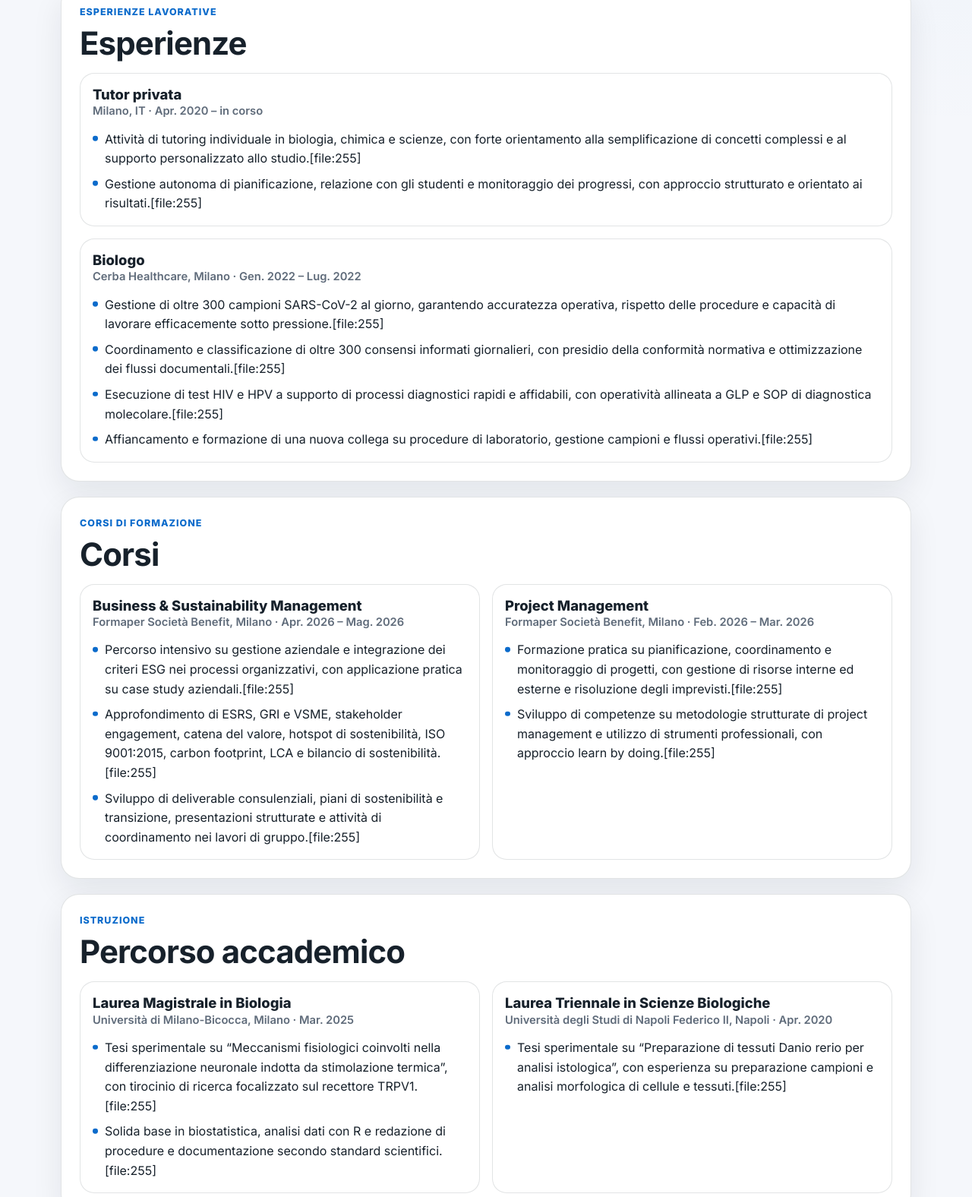
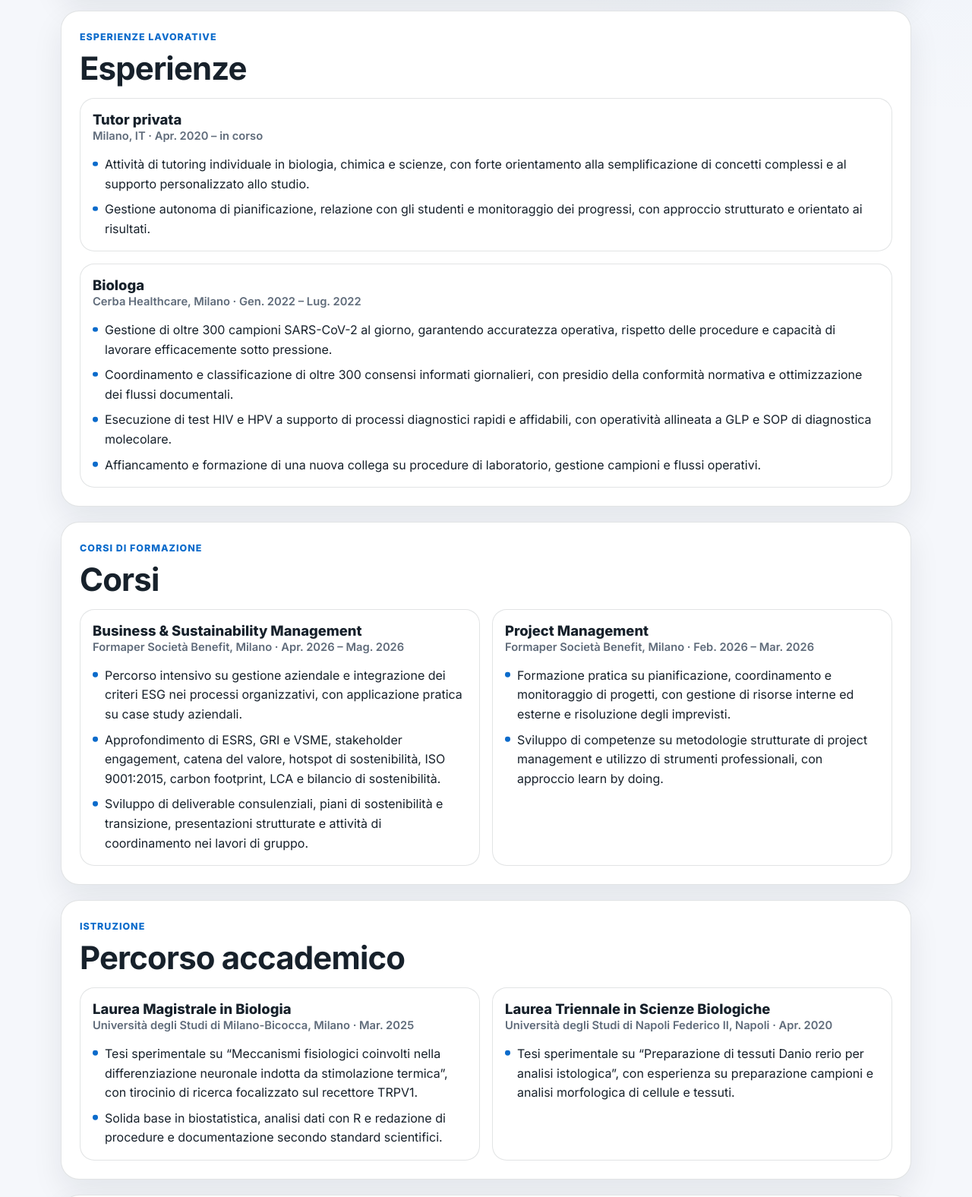
Before and after one commit to angelallegretto/angelallegretto.github.io, a plain HTML site: page index.html in a window 1280 px wide. Shown: the part 848-2424 px from the top of the page at 76% size. Drawn offline with Linux system fonts and the light colour scheme.

Commit message:
modifica5, scarica cv ed esperienze aggiustate, aggiunte hard skills

```diff
--- a/index.html
+++ b/index.html
@@ -255,6 +255,8 @@
     .quick-box {
       display: grid;
       gap: var(--space-3);
+       width: 100%;
+       align-content: start;
     }
 
     .contact-grid {
@@ -275,6 +277,7 @@
       font-size: var(--text-sm);
       font-weight: 700;
       transition: 180ms ease;
+       flex: 1 1 220px;
     }
 
     .contact-link {
@@ -286,6 +289,9 @@
       display: flex;
       flex-wrap: wrap;
       gap: var(--space-3);
+       width: 100%;
+  justify-content: flex-start;
+  align-items: stretch;
     }
 
     .cta-btn.primary {
@@ -588,23 +594,23 @@ Mi interessa contribuire in contesti in cui ricerca, metodo e sostenibilità pos
               </div>
             </div>
             <ul class="bullet-list" role="list">
-              <li>Attività di tutoring individuale in biologia, chimica e scienze, con forte orientamento alla semplificazione di concetti complessi e al supporto personalizzato allo studio.[file:255]</li>
-              <li>Gestione autonoma di pianificazione, relazione con gli studenti e monitoraggio dei progressi, con approccio strutturato e orientato ai risultati.[file:255]</li>
+              <li>Attività di tutoring individuale in biologia, chimica e scienze, con forte orientamento alla semplificazione di concetti complessi e al supporto personalizzato allo studio.</li>
+              <li>Gestione autonoma di pianificazione, relazione con gli studenti e monitoraggio dei progressi, con approccio strutturato e orientato ai risultati.</li>
             </ul>
           </article>
 
           <article class="timeline-card">
             <div class="item-top">
               <div>
-                <div class="item-role">Biologo</div>
+                <div class="item-role">Biologa</div>
                 <div class="item-meta">Cerba Healthcare, Milano · Gen. 2022 – Lug. 2022</div>
               </div>
             </div>
             <ul class="bullet-list" role="list">
-              <li>Gestione di oltre 300 campioni SARS-CoV-2 al giorno, garantendo accuratezza operativa, rispetto delle procedure e capacità di lavorare efficacemente sotto pressione.[file:255]</li>
-              <li>Coordinamento e classificazione di oltre 300 consensi informati giornalieri, con presidio della conformità normativa e ottimizzazione dei flussi documentali.[file:255]</li>
-              <li>Esecuzione di test HIV e HPV a supporto di processi diagnostici rapidi e affidabili, con operatività allineata a GLP e SOP di diagnostica molecolare.[file:255]</li>
-              <li>Affiancamento e formazione di una nuova collega su procedure di laboratorio, gestione campioni e flussi operativi.[file:255]</li>
+              <li>Gestione di oltre 300 campioni SARS-CoV-2 al giorno, garantendo accuratezza operativa, rispetto delle procedure e capacità di lavorare efficacemente sotto pressione.</li>
+              <li>Coordinamento e classificazione di oltre 300 consensi informati giornalieri, con presidio della conformità normativa e ottimizzazione dei flussi documentali.</li>
+              <li>Esecuzione di test HIV e HPV a supporto di processi diagnostici rapidi e affidabili, con operatività allineata a GLP e SOP di diagnostica molecolare.</li>
+              <li>Affiancamento e formazione di una nuova collega su procedure di laboratorio, gestione campioni e flussi operativi.</li>
             </ul>
           </article>
         </div>
@@ -625,9 +631,9 @@ Mi interessa contribuire in contesti in cui ricerca, metodo e sostenibilità pos
               </div>
             </div>
             <ul class="bullet-list" role="list">
-              <li>Percorso intensivo su gestione aziendale e integrazione dei criteri ESG nei processi organizzativi, con applicazione pratica su case study aziendali.[file:255]</li>
-              <li>Approfondimento di ESRS, GRI e VSME, stakeholder engagement, catena del valore, hotspot di sostenibilità, ISO 9001:2015, carbon footprint, LCA e bilancio di sostenibilità.[file:255]</li>
-              <li>Sviluppo di deliverable consulenziali, piani di sostenibilità e transizione, presentazioni strutturate e attività di coordinamento nei lavori di gruppo.[file:255]</li>
+              <li>Percorso intensivo su gestione aziendale e integrazione dei criteri ESG nei processi organizzativi, con applicazione pratica su case study aziendali.</li>
+              <li>Approfondimento di ESRS, GRI e VSME, stakeholder engagement, catena del valore, hotspot di sostenibilità, ISO 9001:2015, carbon footprint, LCA e bilancio di sostenibilità.</li>
+              <li>Sviluppo di deliverable consulenziali, piani di sostenibilità e transizione, presentazioni strutturate e attività di coordinamento nei lavori di gruppo.</li>
             </ul>
           </article>
 
@@ -639,8 +645,8 @@ Mi interessa contribuire in contesti in cui ricerca, metodo e sostenibilità pos
               </div>
             </div>
             <ul class="bullet-list" role="list">
-              <li>Formazione pratica su pianificazione, coordinamento e monitoraggio di progetti, con gestione di risorse interne ed esterne e risoluzione degli imprevisti.[file:255]</li>
-              <li>Sviluppo di competenze su metodologie strutturate di project management e utilizzo di strumenti professionali, con approccio learn by doing.[file:255]</li>
+              <li>Formazione pratica su pianificazione, coordinamento e monitoraggio di progetti, con gestione di risorse interne ed esterne e risoluzione degli imprevisti.</li>
+              <li>Sviluppo di competenze su metodologie strutturate di project management e utilizzo di strumenti professionali, con approccio learn by doing.</li>
             </ul>
           </article>
         </div>
@@ -657,12 +663,12 @@ Mi interessa contribuire in contesti in cui ricerca, metodo e sostenibilità pos
             <div class="item-top">
               <div>
                 <div class="item-role">Laurea Magistrale in Biologia</div>
-                <div class="item-meta">Università di Milano-Bicocca, Milano · Mar. 2025</div>
+                <div class="item-meta">Università degli Studi di Milano-Bicocca, Milano · Mar. 2025</div>
               </div>
             </div>
             <ul class="bullet-list" role="list">
-              <li>Tesi sperimentale su “Meccanismi fisiologici coinvolti nella differenziazione neuronale indotta da stimolazione termica”, con tirocinio di ricerca focalizzato sul recettore TRPV1.[file:255]</li>
-              <li>Solida base in biostatistica, analisi dati con R e redazione di procedure e documentazione secondo standard scientifici.[file:255]</li>
+              <li>Tesi sperimentale su “Meccanismi fisiologici coinvolti nella differenziazione neuronale indotta da stimolazione termica”, con tirocinio di ricerca focalizzato sul recettore TRPV1.</li>
+              <li>Solida base in biostatistica, analisi dati con R e redazione di procedure e documentazione secondo standard scientifici.</li>
             </ul>
           </article>
 
@@ -674,7 +680,7 @@ Mi interessa contribuire in contesti in cui ricerca, metodo e sostenibilità pos
               </div>
             </div>
             <ul class="bullet-list" role="list">
-              <li>Tesi sperimentale su “Preparazione di tessuti Danio rerio per analisi istologica”, con esperienza su preparazione campioni e analisi morfologica di cellule e tessuti.[file:255]</li>
+              <li>Tesi sperimentale su “Preparazione di tessuti Danio rerio per analisi istologica”, con esperienza su preparazione campioni e analisi morfologica di cellule e tessuti.</li>
             </ul>
           </article>
         </div>
@@ -690,16 +696,15 @@ Mi interessa contribuire in contesti in cui ricerca, metodo e sostenibilità pos
           <div class="skills-card">
             <div class="skills-title">Hard skills</div>
             <ul class="pill-list" role="list">
-              <li class="pill">Project Management</li>
+              <li class="pill">Tecniche di diagnostica molecolare</li>
               <li class="pill">Analisi dati</li>
               <li class="pill">ESG & Sustainability Management</li>
               <li class="pill">Carbon Footprint</li>
+              <li class="pill">Gestione di campioni biologici</li>
               <li class="pill">Bilancio di sostenibilità</li>
               <li class="pill">Piani di transizione</li>
-              <li class="pill">ESRS</li>
-              <li class="pill">GRI</li>
+              <li class="pill">Project Management</li>
               <li class="pill">VSME</li>
-              <li class="pill">R</li>
               <li class="pill">Redazione documentale</li>
               <li class="pill">Presentazioni e reporting</li>
               <li class="pill">ISO 9001:2015</li>
```
